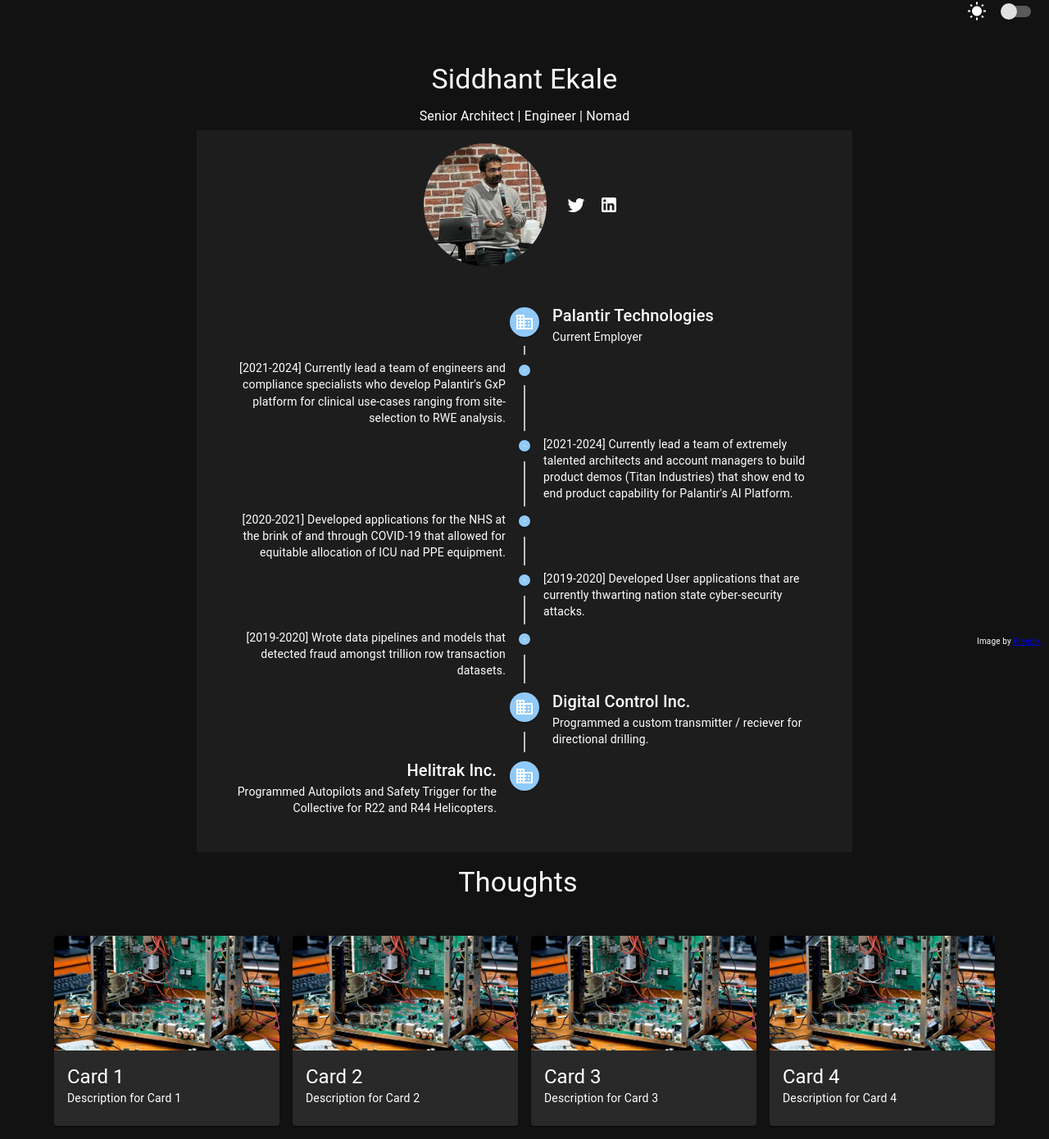
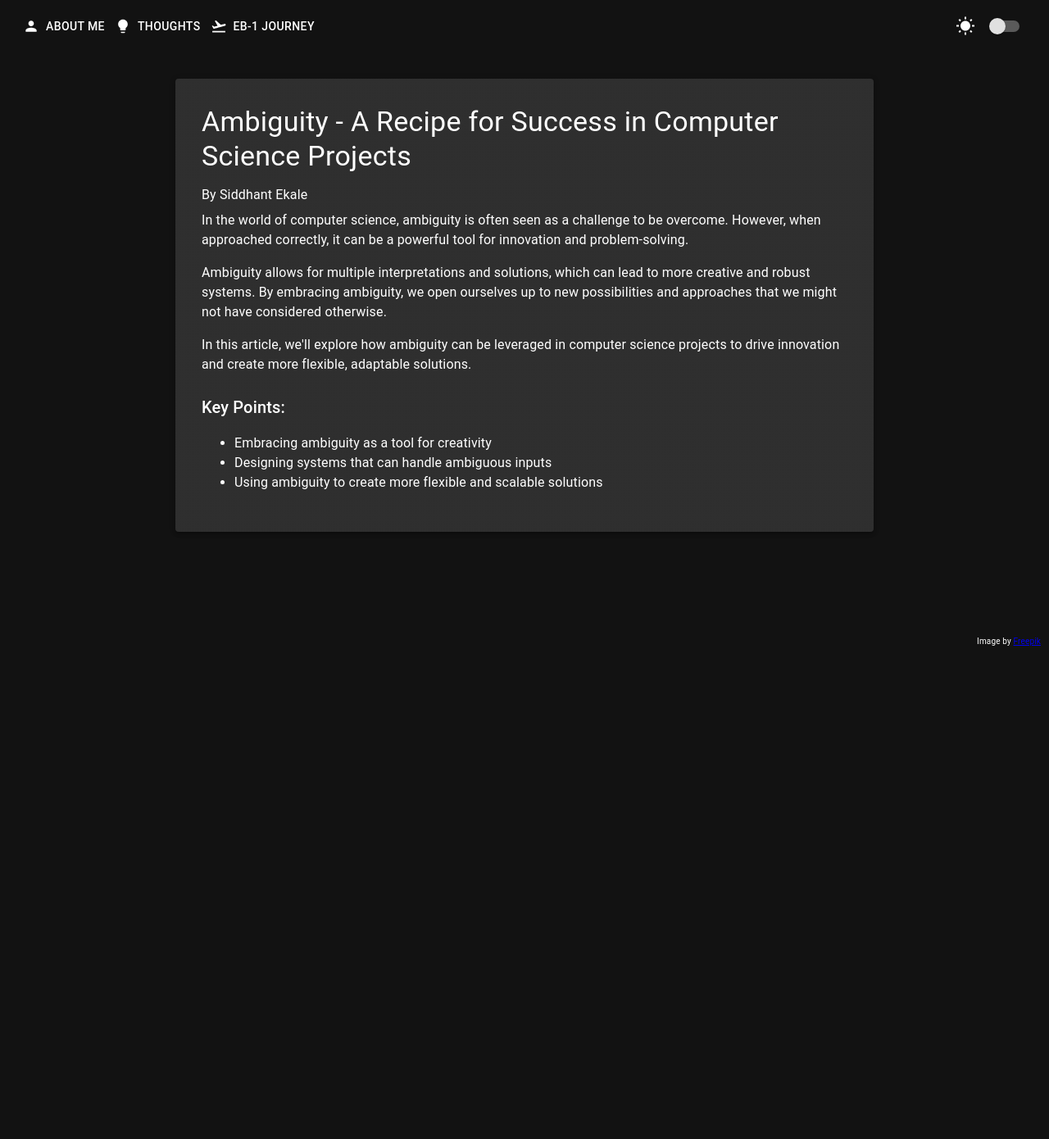
Before and after one commit to siddhantekale/siddhantekale.github.io, a React (Create React App) app: page /ambiguity-thought in a window 1280 px wide. Shown: the whole page at 82% size. After the commit the page ends 800 px from the top, so only its background shows below. Built offline with nearby package versions, Linux system fonts and the light colour scheme.

Commit message:
site redesign

```diff
--- a/package.json
+++ b/package.json
@@ -14,6 +14,7 @@
     "@testing-library/user-event": "^13.5.0",
     "react": "^18.3.1",
     "react-dom": "^18.3.1",
+    "react-router-dom": "^6.26.1",
     "react-scripts": "5.0.1",
     "web-vitals": "^2.1.4"
   },
--- /dev/null
+++ b/src/AmbiguityThought.js
@@ -0,0 +1,48 @@
+import React from 'react';
+import { Typography, Container, Paper } from '@mui/material';
+
+const AmbiguityThought = () => {
+  return (
+    <Container maxWidth="md" sx={{ mt: 4, mb: 4 }}>
+      <Paper elevation={3} sx={{ p: 4 }}>
+        <Typography variant="h4" gutterBottom>
+          Ambiguity - A Recipe for Success in Computer Science Projects
+        </Typography>
+        <Typography variant="subtitle1" gutterBottom>
+          By Siddhant Ekale
+        </Typography>
+        <Typography variant="body1" paragraph>
+          In the world of computer science, ambiguity is often seen as a challenge to be overcome. However, when approached correctly, it can be a powerful tool for innovation and problem-solving.
+        </Typography>
+        <Typography variant="body1" paragraph>
+          Ambiguity allows for multiple interpretations and solutions, which can lead to more creative and robust systems. By embracing ambiguity, we open ourselves up to new possibilities and approaches that we might not have considered otherwise.
+        </Typography>
+        <Typography variant="body1" paragraph>
+          In this article, we'll explore how ambiguity can be leveraged in computer science projects to drive innovation and create more flexible, adaptable solutions.
+        </Typography>
+        <Typography variant="h6" gutterBottom sx={{ mt: 3 }}>
+          Key Points:
+        </Typography>
+        <ul>
+          <li>
+            <Typography variant="body1">
+              Embracing ambiguity as a tool for creativity
+            </Typography>
+          </li>
+          <li>
+            <Typography variant="body1">
+              Designing systems that can handle ambiguous inputs
+            </Typography>
+          </li>
+          <li>
+            <Typography variant="body1">
+              Using ambiguity to create more flexible and scalable solutions
+            </Typography>
+          </li>
+        </ul>
+      </Paper>
+    </Container>
+  );
+};
+
+export default AmbiguityThought;
--- a/src/App.js
+++ b/src/App.js
@@ -1,6 +1,6 @@
 import React, { useState, useEffect, useRef } from 'react';
 import { ThemeProvider, createTheme } from '@mui/material/styles';
-import { CssBaseline, Grid, Box, Card, CardContent, Typography, Avatar, IconButton, Switch } from '@mui/material';
+import { CssBaseline, Grid, Box, Card, CardContent, Typography, Avatar, IconButton, Switch, AppBar, Toolbar, Button } from '@mui/material';
 import Timeline from '@mui/lab/Timeline';
 import TimelineItem from '@mui/lab/TimelineItem';
 import TimelineSeparator from '@mui/lab/TimelineSeparator';
@@ -15,20 +15,44 @@
 import Brightness2Icon from '@mui/icons-material/Brightness2';
 import ArrowBackIosIcon from '@mui/icons-material/ArrowBackIos';
 import ArrowForwardIosIcon from '@mui/icons-material/ArrowForwardIos';
-import { Link } from '@mui/material';
+import AmbiguityThought from './AmbiguityThought';
+import { Link as RouterLink } from 'react-router-dom';
 import { CardMedia } from '@mui/material';
+import { BrowserRouter as Router, Route, Routes } from 'react-router-dom';
+// Add these new imports for the icons
+import PersonIcon from '@mui/icons-material/Person';
+import FlightTakeoffIcon from '@mui/icons-material/FlightTakeoff';
+import LightbulbIcon from '@mui/icons-material/Lightbulb';
+
 
 function App() {
   const [lightMode, setLightMode] = useState(false);
-  const [items, setItems] = useState(
-    Array.from(
-      { length: 4 }, (_, i) => ({
-        title: `Card ${i + 1}`,
-        description: `Description for Card ${i + 1}`,
-        imagePath: `ambiguity_in_compute_science_projects.jpeg`, // replace with your actual image paths
-      })
-    )
-  );
+  const [items, setItems] = useState([
+    {
+      title: 'Ambiguity - A Recipe 1',
+      description: 'Description for Card 1',
+      imagePath: 'ambiguity_in_compute_science_projects.jpeg', // replace with your actual image path
+      url: '/ambiguity-thought' // Updated URL for the first card
+    },
+    {
+      title: 'Ambiguity - A Recipe 2',
+      description: 'Description for Card 2',
+      imagePath: 'ambiguity_in_compute_science_projects.jpeg', // replace with your actual image path
+      url: '/card-2'
+    },
+    {
+      title: 'Ambiguity - A Recipe 3',
+      description: 'Description for Card 3',
+      imagePath: 'ambiguity_in_compute_science_projects.jpeg', // replace with your actual image path
+      url: '/card-3'
+    },
+    {
+      title: 'Ambiguity - A Recipe 4',
+      description: 'Description for Card 4',
+      imagePath: 'ambiguity_in_compute_science_projects.jpeg', // replace with your actual image path
+      url: '/card-4'
+    },
+  ]);
 
   const handleScroll = (containerRef) => {
     const { scrollLeft, scrollWidth, clientWidth } = containerRef.current;
@@ -134,22 +158,70 @@
   });
 
   return (
+    <Router>
       <ThemeProvider theme={lightMode ? lightTheme : darkTheme}>
       <CssBaseline />
+      <AppBar
+          position="static"
+          elevation={0}
+          sx={{
+            backgroundColor: 'transparent',
+            boxShadow: 'none'
+          }}
+        >
+          <Toolbar>
+            <Box sx={{ flexGrow: 1, display: 'flex' }}>
+              <Button
+                color="inherit"
+                component={RouterLink}
+                to="/"
+                startIcon={<PersonIcon />}
+                sx={{ color: lightMode ? 'black' : 'white' }}
+              >
+                About Me
+              </Button>
+              <Button
+                color="inherit"
+                component={RouterLink}
+                to="/thoughts"
+                startIcon={<LightbulbIcon />}
+                sx={{ color: lightMode ? 'black' : 'white' }}
+              >
+                Thoughts
+              </Button>
+              <Button
+                color="inherit"
+                component={RouterLink}
+                to="/eb1-journey"
+                startIcon={<FlightTakeoffIcon />}
+                sx={{ color: lightMode ? 'black' : 'white' }}
+              >
+                EB-1 Journey
+              </Button>
+            </Box>
+            <IconButton
+              onClick={() => setLightMode(!lightMode)}
+              color="inherit"
+              sx={{ color: lightMode ? 'black' : 'white' }}
+            >
+              {lightMode ? <Brightness2Icon /> : <WbSunnyIcon />}
+            </IconButton>
+            <Switch
+              checked={lightMode}
+              onChange={() => setLightMode(!lightMode)}
+              color="default"
+            />
+          </Toolbar>
+        </AppBar>
+        <Routes>
+          <Route path="/ambiguity-thought" element={<AmbiguityThought />} />
+          <Route path="/" element={
             <Grid
               container
               direction="column"
               spacing={2}
               style={{ minHeight: '100vh', display: 'flex', alignItems: 'center', justifyContent: 'center' }}
             >
-        {/* Dark Mode Toggle */}
-        <Grid item xs={12} style={{ width: '100%', textAlign: 'right', padding: '10px' }}>
-          <IconButton onClick={() => setLightMode(!lightMode)} color="inherit">
-            {lightMode ? <Brightness2Icon /> : <WbSunnyIcon />}
-          </IconButton>
-          <Switch checked={lightMode} onChange={() => setLightMode(!lightMode)} />
-        </Grid>
-
               {/* First Row */}
               <Grid item xs={12} style={{ flex: 1, display: 'grid', gridTemplateRows: 'auto 1fr' }}>
                 <Box
@@ -169,7 +241,7 @@
                     Siddhant Ekale
                   </Typography>
                   <Typography variant="h8" gutterBottom>
-              Senior Architect | Engineer | Nomad
+                    Senior Architect | Engineer
                   </Typography>
                   <Box
                     sx={{
@@ -222,7 +294,7 @@
                   </Box>
                 </Box>
               </Grid>
-        <Typography variant="h4" gutterBottom>
+              {/* <Typography variant="h4" gutterBottom>
                 Thoughts
               </Typography>
               <Grid item xs={12}>
@@ -236,8 +308,20 @@
                 >
                   {items.map((item, index) => (
                     <Grid item xs={12} sm={6} md={4} lg={3} key={index}>
-                <Link href={`/${item.title.replace(' ', '-').toLowerCase()}`} target="_blank" style={{ textDecoration: 'none' }}>
-                  <Card sx={{ minWidth: 275 }}>
+                      <RouterLink
+                        to={item.url}
+                        style={{ textDecoration: 'none' }}
+                      >
+                        <Card
+                          sx={{
+                            minWidth: 275,
+                            transition: '0.3s',
+                            '&:hover': {
+                              transform: 'scale(1.05)',
+                              boxShadow: '5px 5px 15px rgba(0,0,0,0.3)',
+                            }
+                          }}
+                        >
                           <CardMedia
                             component="img"
                             height="140"
@@ -253,13 +337,16 @@
                             </Typography>
                           </CardContent>
                         </Card>
-                </Link>
+                      </RouterLink>
                     </Grid>
                   ))}
                 </Grid>
+              </Grid> */}
             </Grid>
-      </Grid>
+          } />
+        </Routes>
       </ThemeProvider>
+    </Router>
   );
 }
 
```
Also changed, not shown: public/ambiguity_in_compute_science_projects.jpeg, 1 other file (tests, documents, lock files or other folders). Lines whose indentation alone changed are shown as unchanged.
